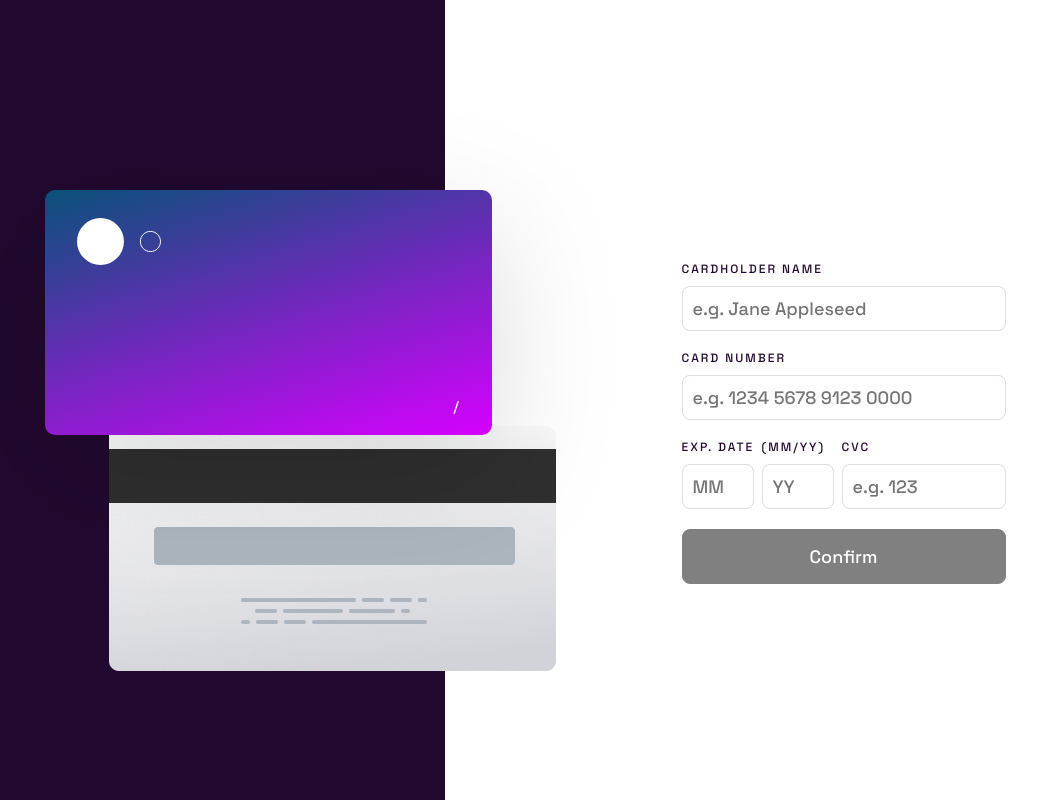
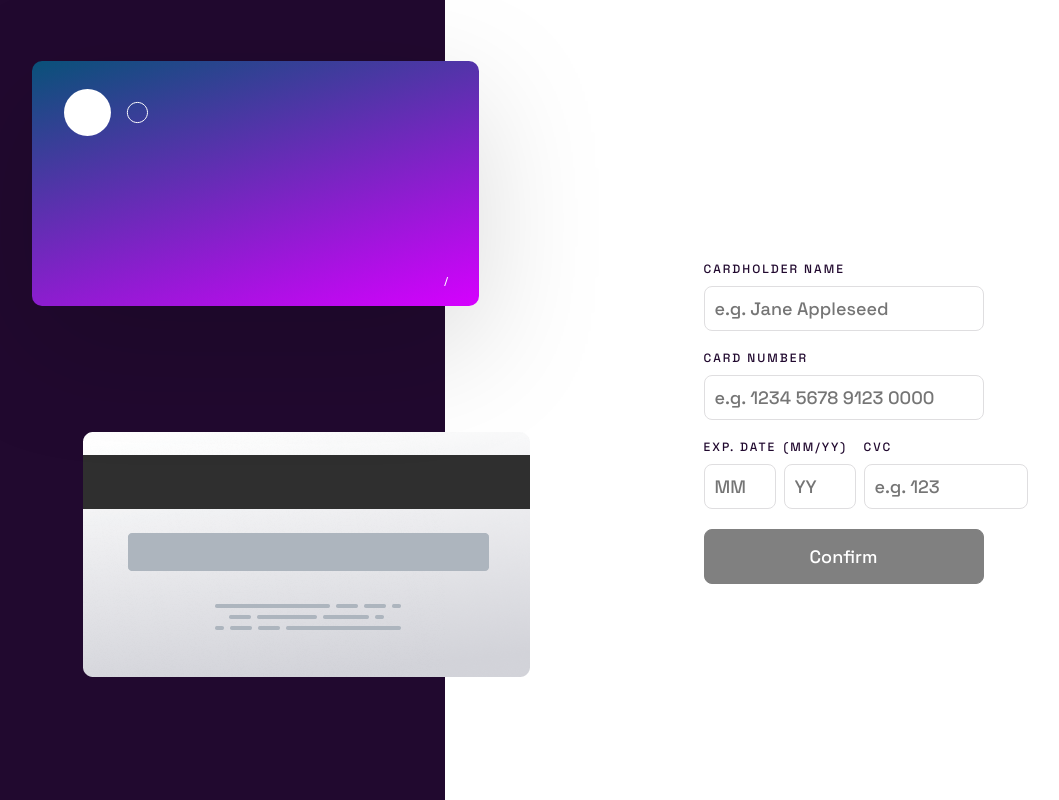
Before and after one commit to waldekglaz/interactive-card-details-form, a React (Create React App) app: page / in a window 1280 px wide. Shown: the whole page, without its empty margins (38-1097 px from the left). Built offline with nearby package versions, Linux system fonts and the light colour scheme.

Commit message:
header css modules

```diff
--- a/src/App.js
+++ b/src/App.js
@@ -2,7 +2,7 @@ import React, { useState } from "react";
 import Header from "./components/Header";
 import InputField from "./components/InputField";
 import Container from "./components/Container";
-import { StyledMain, StyledForm } from "./Main.styled";
+import classes from "./App.module.css";
 import ConfirmationMessage from "./components/ConfirmationMessage";
 import Button from "./components/Button";
 
@@ -94,7 +94,7 @@ const App = () => {
     setFormSubmitted(false);
   };
   return (
-    <StyledMain>
+    <main className={classes.main}>
       <Header
         cvc={cvc}
         name={cardHolderName}
@@ -104,14 +104,18 @@ const App = () => {
       />
       <Container>
         {!formSubmitted && (
-          <StyledForm onChange={formValidation} onSubmit={formSubmitHandler}>
+          <form
+            className={classes.form}
+            onChange={formValidation}
+            onSubmit={formSubmitHandler}
+          >
             <InputField
               label="Cardholder name"
               type="text"
               placeholder="e.g. Jane Appleseed"
               value={cardHolderName}
               onChange={nameChangeHandler}
-              className="wide-input"
+              className={classes.wideInput}
               maxLength="28"
             />
 
@@ -121,18 +125,18 @@ const App = () => {
               placeholder="e.g. 1234 5678 9123 0000"
               value={cardNumber}
               onChange={cardNumberChangeHandler}
-              className="wide-input"
+              className={classes.wideInput}
               maxLength="16"
             />
 
-            <div className="nested-fields">
+            <div className={classes.nestedFields}>
               <InputField
                 label="EXP. DATE"
                 type="text"
                 placeholder="MM"
                 value={expireMonth}
                 onChange={expireMonthChangeHandler}
-                className="small-input"
+                className={classes.smallInput}
                 maxLength="2"
               />
               <InputField
@@ -141,7 +145,7 @@ const App = () => {
                 placeholder="YY"
                 value={expireYear}
                 onChange={expireYearChangeHandler}
-                className="small-input"
+                className={classes.smallInput}
                 maxLength="2"
               />
               <InputField
@@ -150,18 +154,18 @@ const App = () => {
                 placeholder="e.g. 123"
                 value={cvc}
                 onChange={cvcChangeHandler}
-                className="medium-input"
+                className={classes.mediumInput}
                 maxLength="3"
               />
             </div>
 
             {!isFormValid && <Button text="Confirm" disabled={true} />}
             {isFormValid && <Button onClick={formSubmittion} text="Confirm" />}
-          </StyledForm>
+          </form>
         )}
         {formSubmitted && <ConfirmationMessage onClick={formReset} />}
       </Container>
-    </StyledMain>
+    </main>
   );
 };
 
--- /dev/null
+++ b/src/App.module.css
@@ -0,0 +1,29 @@
+.form {
+  padding: 0 2rem;
+  width: 320px;
+  margin: 0 auto;
+}
+
+.wideInput {
+  width: 100%;
+}
+.nestedFields {
+  display: flex;
+  justify-content: flex-start;
+}
+.smallInput {
+  width: 72px;
+  margin-right: 8px;
+}
+.mediumInput {
+  width: 164px;
+}
+
+@media (min-width: 1024px) {
+  .main {
+    height: 100vh;
+    display: flex;
+    overflow: hidden;
+    align-items: center;
+  }
+}
--- a/src/components/Header.js
+++ b/src/components/Header.js
@@ -1,142 +1,26 @@
 import React from "react";
 import logo from "../img/card-logo.svg";
-import styled from "styled-components";
-import cardImg from "../img/bg-card-back.png";
+import classes from "./Header.module.css";
 
-const StyledHeader = styled.header`
-  background-color: #21092f;
-  color: #fff;
-  padding: 3.2rem 1.6rem 5.1rem;
-  .content-wrapper {
-    max-width: 343px;
-    margin: 0 auto;
-    position: relative;
-  }
-  @media (min-width: 1024px) {
-    height: 100%;
-    width: 483px;
-    .content-wrapper {
-      height: 100%;
-    }
-  }
-`;
-const StyledCardBack = styled.div`
-  height: 15.7rem;
-  width: 28.6rem;
-  border-radius: 0.6rem;
-  margin-right: 0;
-  margin-left: auto;
-  background-image: url(${cardImg});
-  background-size: cover;
-  font-size: 9px;
-  position: relative;
-  div {
-    position: absolute;
-    top: 70px;
-    right: 33px;
-  }
-  @media (min-width: 1024px) {
-    width: 447px;
-    height: 245px;
-    top: 55%;
-    left: 6vw;
-    div {
-      font-size: 14px;
-      top: 45%;
-      right: 13%;
-    }
-  }
-  @media (min-width: 1440px) {
-    top: 55%;
-    left: 13vw;
-  }
-`;
-const StyledCardFront = styled.div`
-  position: absolute;
-  top: 8.9rem;
-  left: 0;
-  height: 15.7rem;
-  width: 28.6rem;
-  border-radius: 0.6rem;
-  padding: 1.76rem 1.9rem 1.96rem;
-  background: rgb(0, 27, 36);
-  background: linear-gradient(
-    163deg,
-    rgba(0, 32, 36, 1) 0%,
-    rgba(9, 81, 121, 1) 0%,
-    rgba(214, 0, 255, 1) 100%
-  );
-  filter: drop-shadow(0px 39px 60px rgba(0, 0, 0, 0.142481));
-  img {
-    width: 5.4rem;
-    margin-bottom: 3.7rem;
-  }
-  .display-number {
-    font-size: 1.8rem;
-    width: 72%;
-    margin: 0 auto 1.7rem;
-  }
-  .display-name {
-    text-transform: uppercase;
-  }
-  .wrapper {
-    position: absolute;
-    bottom: 1.96rem;
-    left: 1.9rem;
-    right: 1.9rem;
-    display: flex;
-    justify-content: space-between;
-    align-items: center;
-  }
-  @media (min-width: 1024px) {
-    width: 447px;
-    height: 245px;
-    top: 22%;
-    left: 1vw;
-    border-radius: 10px;
-    padding: 28px 32px 26px;
-    img {
-      width: 8.4rem;
-      margin-bottom: 3.7rem;
-    }
-    .display-number {
-      font-size: 28px;
-      letter-spacing: 3.4222px;
-      text-align: left;
-      width: 84%;
-    }
-    .display-name,
-    .display-expire-date {
-      font-size: 14px;
-      letter-spacing: 2px;
-    }
-    .wrapper {
-      padding: 0 12px;
-    }
-  }
-  @media (min-width: 1440px) {
-    left: 7vw;
-  }
-`;
 const Header = ({ cvc, name, cardNumber, expMonth, expYear }) => {
   return (
-    <StyledHeader>
-      <div className="content-wrapper">
-        <StyledCardBack>
-          <div className="display-cvc">{cvc}</div>
-        </StyledCardBack>
-        <StyledCardFront>
+    <header className={classes.header}>
+      <div className={classes.contentWrapper}>
+        <div className={classes.cardBack}>
+          <div className={classes.cvc}>{cvc}</div>
+        </div>
+        <div className={classes.cardFront}>
           <img src={logo} className="logo" alt="logo" />
-          <div className="display-number">{cardNumber}</div>
-          <div className="wrapper">
-            <div className="display-name">{name}</div>
-            <div className="display-expire-date">
+          <div className={classes.displayNumber}>{cardNumber}</div>
+          <div className={classes.wrapper}>
+            <div className={classes.displayName}>{name}</div>
+            <div className="displayExpireDate">
               {expMonth}/{expYear}
             </div>
           </div>
-        </StyledCardFront>
+        </div>
       </div>
-    </StyledHeader>
+    </header>
   );
 };
 
--- /dev/null
+++ b/src/components/Header.module.css
@@ -0,0 +1,133 @@
+.header {
+  background-color: #21092f;
+  color: #fff;
+  padding: 3.2rem 1.6rem 5.1rem;
+}
+
+.contentWrapper {
+  max-width: 343px;
+  margin: 0 auto;
+  position: relative;
+}
+@media (min-width: 1024px) {
+  .header {
+    height: 100%;
+    width: 483px;
+  }
+
+  .contentWrapper {
+    max-height: 527px;
+  }
+}
+
+.cardBack {
+  height: 15.7rem;
+  width: 28.6rem;
+  border-radius: 0.6rem;
+  margin-right: 0;
+  margin-left: auto;
+  background-image: url("../img/bg-card-back.png");
+  background-size: cover;
+  font-size: 9px;
+  position: relative;
+}
+.cvc {
+  position: absolute;
+  top: 70px;
+  right: 33px;
+}
+@media (min-width: 1024px) {
+  .cardBack {
+    width: 447px;
+    height: 245px;
+    top: 50vh;
+    left: 4vw;
+  }
+
+  .cvc {
+    font-size: 14px;
+    top: 45%;
+    right: 13%;
+  }
+}
+@media (min-width: 1440px) {
+  .cardBack {
+    left: 14vw;
+    top: 24vw;
+  }
+}
+
+.cardFront {
+  position: absolute;
+  top: 8.9rem;
+  left: 0;
+  height: 15.7rem;
+  width: 28.6rem;
+  border-radius: 0.6rem;
+  padding: 1.76rem 1.9rem 1.96rem;
+  background: rgb(0, 27, 36);
+  background: linear-gradient(
+    163deg,
+    rgba(0, 32, 36, 1) 0%,
+    rgba(9, 81, 121, 1) 0%,
+    rgba(214, 0, 255, 1) 100%
+  );
+  filter: drop-shadow(0px 39px 60px rgba(0, 0, 0, 0.142481));
+}
+
+.logo {
+  width: 5.4rem;
+  margin-bottom: 3.7rem;
+}
+.displayNumber {
+  font-size: 1.8rem;
+  width: 72%;
+  margin: 0 auto 1.7rem;
+}
+.displayName {
+  text-transform: uppercase;
+}
+.wrapper {
+  position: absolute;
+  bottom: 1.96rem;
+  left: 1.9rem;
+  right: 1.9rem;
+  display: flex;
+  justify-content: space-between;
+  align-items: center;
+}
+@media (min-width: 1024px) {
+  .cardFront {
+    width: 447px;
+    height: 245px;
+    top: 12%;
+
+    border-radius: 10px;
+    padding: 28px 32px 26px;
+  }
+
+  img {
+    width: 8.4rem;
+    margin-bottom: 3.7rem;
+  }
+  .displayNumber {
+    font-size: 28px;
+    letter-spacing: 3.4222px;
+    text-align: left;
+    width: 84%;
+  }
+  .displayName,
+  .displayExpireDate {
+    font-size: 14px;
+    letter-spacing: 2px;
+  }
+  .wrapper {
+    padding: 0 12px;
+  }
+}
+@media (min-width: 1440px) {
+  .cardFront {
+    left: 8vw;
+    top: 10vw;
+  }
+}
--- a/src/components/InputField.js
+++ b/src/components/InputField.js
@@ -1,5 +1,6 @@
 import React from "react";
-import { StyledField } from "./InputField.styled";
+// import { StyledField } from "./InputField.styled";
+import classes from "./InputField.module.css";
 function InputField({
   label,
   type,
@@ -10,7 +11,7 @@ function InputField({
   maxLength,
 }) {
   return (
-    <StyledField>
+    <div className={classes.inputWrapper}>
       <label>{label}</label>
       <input
         type={type}
@@ -20,7 +21,7 @@ function InputField({
         className={className}
         maxLength={maxLength}
       />
-    </StyledField>
+    </div>
   );
 }
 
--- /dev/null
+++ b/src/components/InputField.module.css
@@ -0,0 +1,18 @@
+.inputWrapper {
+  margin-bottom: 2rem;
+}
+label {
+  font-size: 12px;
+  line-height: 15px;
+  letter-spacing: 2px;
+  text-transform: uppercase;
+  color: #21092f;
+  display: block;
+  margin-bottom: 0.9rem;
+}
+input {
+  border: 1px solid #dfdee0;
+  border-radius: 8px;
+  font-size: 18px;
+  padding: 1rem 0 1rem 1rem;
+}
```
